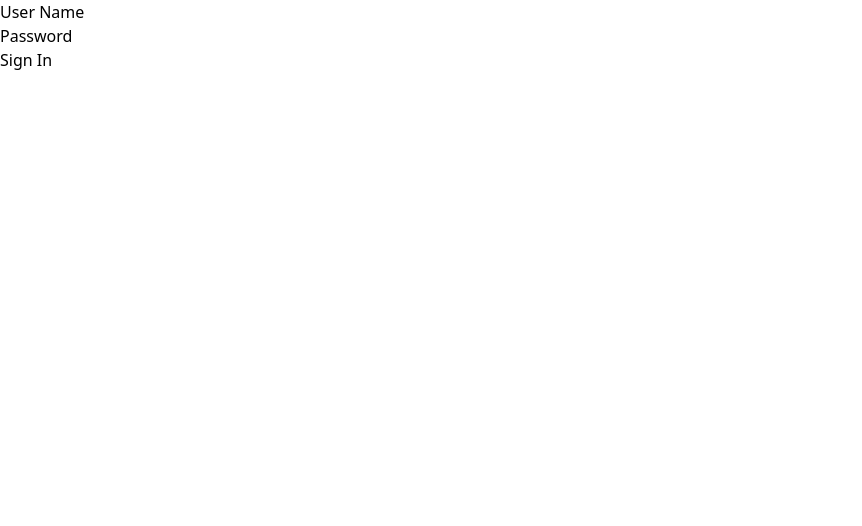
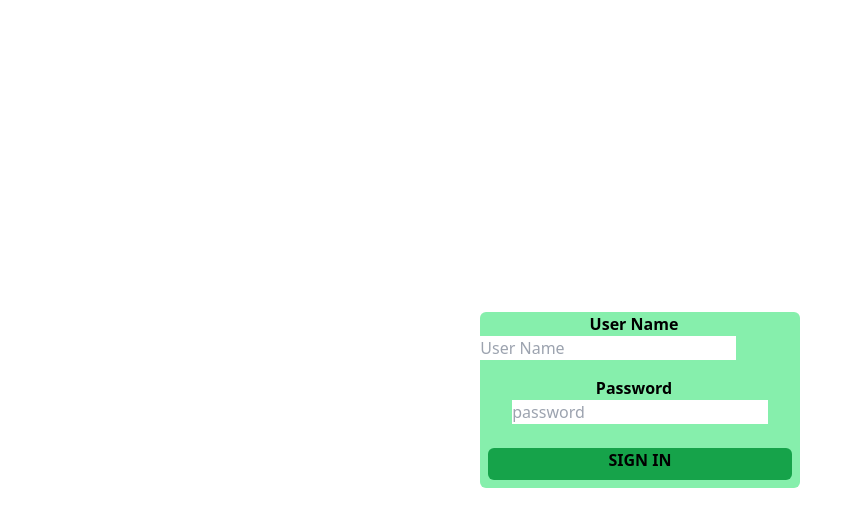
Before and after one commit to Jana998-alt/cookie-stand-admin, a Next.js app: page / in a window 1280 px wide. Shown: the top 526 px of the page, without its empty margins (0-862 px from the left). Built offline with nearby package versions, Linux system fonts and the light colour scheme.

Commit message:
added styling to login

```diff
--- a/components/LoginForm.js
+++ b/components/LoginForm.js
@@ -1,5 +1,5 @@
 import React from 'react'
-import {useState} from 'react'
+import { useState } from 'react'
 
 export default function LoginForm(props) {
 
@@ -19,14 +19,14 @@ export default function LoginForm(props) {
 
     }
 
-    function usernameChangeHandler(event){
+    function usernameChangeHandler(event) {
         const username = event.target.value
         credentials.username = username
         setuserCredentials(userCredentials)
         console.log(credentials);
     }
 
-    function passwordChangeHandler(event){
+    function passwordChangeHandler(event) {
         const password = event.target.value
         credentials.password = password
         setuserCredentials(userCredentials)
@@ -35,20 +35,26 @@ export default function LoginForm(props) {
     }
 
     return (
-        <form  onSubmit={submitHandler}>
+        <div className="flex flex-col items-center justify-center min-h-screen">
+        <div className="flex flex-col items-center justify-center flex-1 w-full px-20 text-center">
+            <form className="grid grid-rows-3 gap-4 bg-green-300 rounded-md" onSubmit={submitHandler}>
 
-            <div >
-                <label  htmlFor="username">User Name</label>
-                <input  type="text" name="username" id="username" onChange={usernameChangeHandler} />
+                <div className='grid w-50'>
+                    <label className="mr-3 font-semibold text-black-50" htmlFor="username">User Name</label>
+                    <input className="w-4/5 form-control" placeholder='User Name' type="text" name="username" id="username" onChange={usernameChangeHandler} />
+                </div>
+
+                <div>
+                    <label className="mr-3 font-semibold text-black-50" htmlFor="password">Password</label>
+                    <input className="w-4/5 form-control" placeholder='password' type="password" name="password" id="password" onChange={passwordChangeHandler} />
+                </div>
+
+                <button className="grid grid-rows-1 m-2 font-semibold bg-green-600 rounded-md form-control" type="submit">SIGN IN</button>
+
+            </form>
             </div>
+        </div>
 
-            <div>
-                <label  htmlFor="password">Password</label>
-                <input type="password" name="password" id="password" onChange={passwordChangeHandler} />
-            </div>
 
-            <button  type="submit">Sign In</button>
-
-        </form>
     )
 }
```
